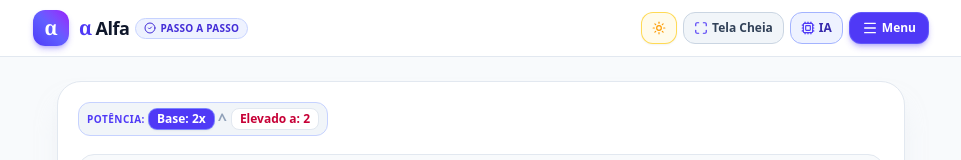
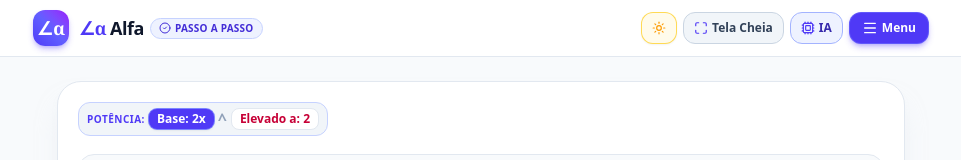
Before and after one commit to cyber-coderr32/Calculadora-Alfa, a React (Vite) app: page / in a window 1280 px wide. Shown: the top 160 px of the page, without its empty margins (159-1120 px from the left). Built offline with nearby package versions, Linux system fonts and the light colour scheme.

Commit message:
feat: update angle alpha symbol and add aria-label for accessibility
Co-authored-by: cyber-coderr32 <241250386+cyber-coderr32@users.noreply.github.com>

```diff
--- a/src/App.tsx
+++ b/src/App.tsx
@@ -468,12 +468,12 @@ export default function App() {
             className="flex items-center gap-1.5 sm:gap-2.5 cursor-pointer group min-w-0"
           >
             <div className="w-8 h-8 sm:w-9 sm:h-9 rounded-xl bg-gradient-to-tr from-indigo-600 via-indigo-500 to-purple-600 flex items-center justify-center shadow-md shadow-indigo-600/30 text-white group-hover:scale-105 transition-transform shrink-0">
-              <span className="font-serif text-lg sm:text-xl font-black leading-none select-none">α</span>
+              <span className="font-serif text-base sm:text-lg font-black leading-none select-none" aria-label="Ângulo Alfa">∠α</span>
             </div>
             <div className="min-w-0">
               <div className="flex items-center gap-1.5">
                 <h1 className="text-base sm:text-lg font-black text-slate-900 dark:text-white tracking-tight flex items-center gap-1">
-                  <span className="font-serif text-lg sm:text-xl text-indigo-600 dark:text-indigo-400 font-black">α</span>
+                  <span className="font-serif text-base sm:text-lg text-indigo-600 dark:text-indigo-400 font-black" aria-label="Ângulo Alfa">∠α</span>
                   <span>Alfa</span>
                 </h1>
                 <span className="hidden md:flex text-[10px] font-extrabold px-2 py-0.5 rounded-full bg-indigo-50 dark:bg-emerald-500/20 text-indigo-700 dark:text-emerald-300 border border-indigo-200 dark:border-emerald-500/30 uppercase tracking-wide items-center gap-1 shrink-0">
```
